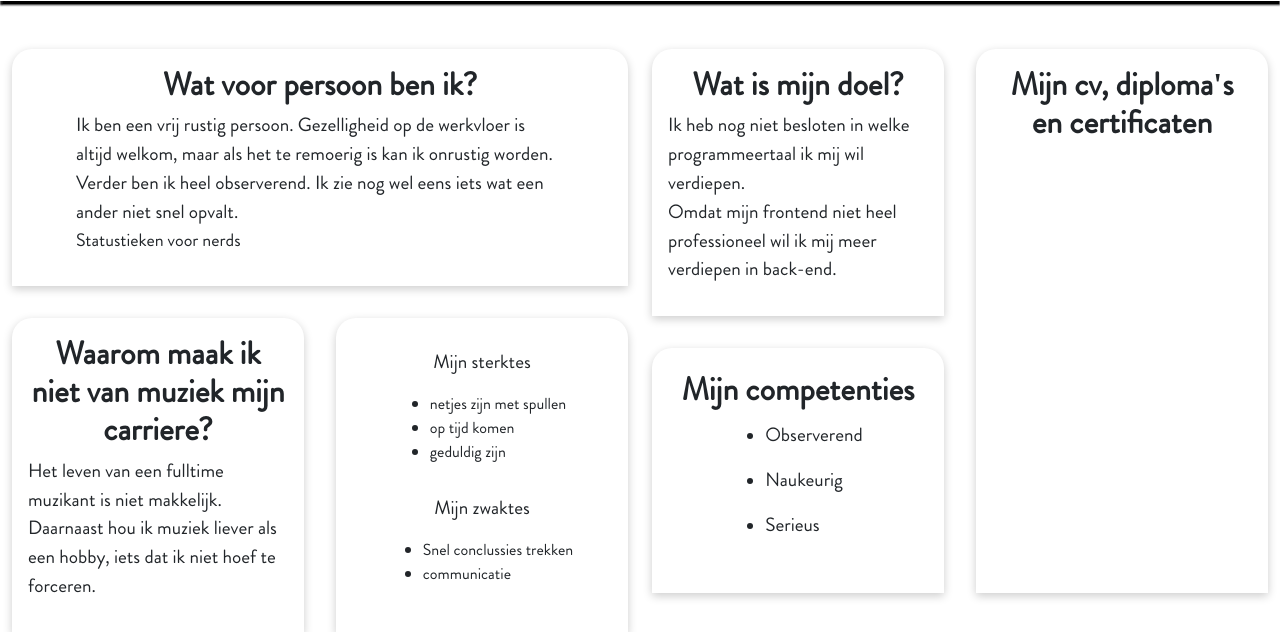
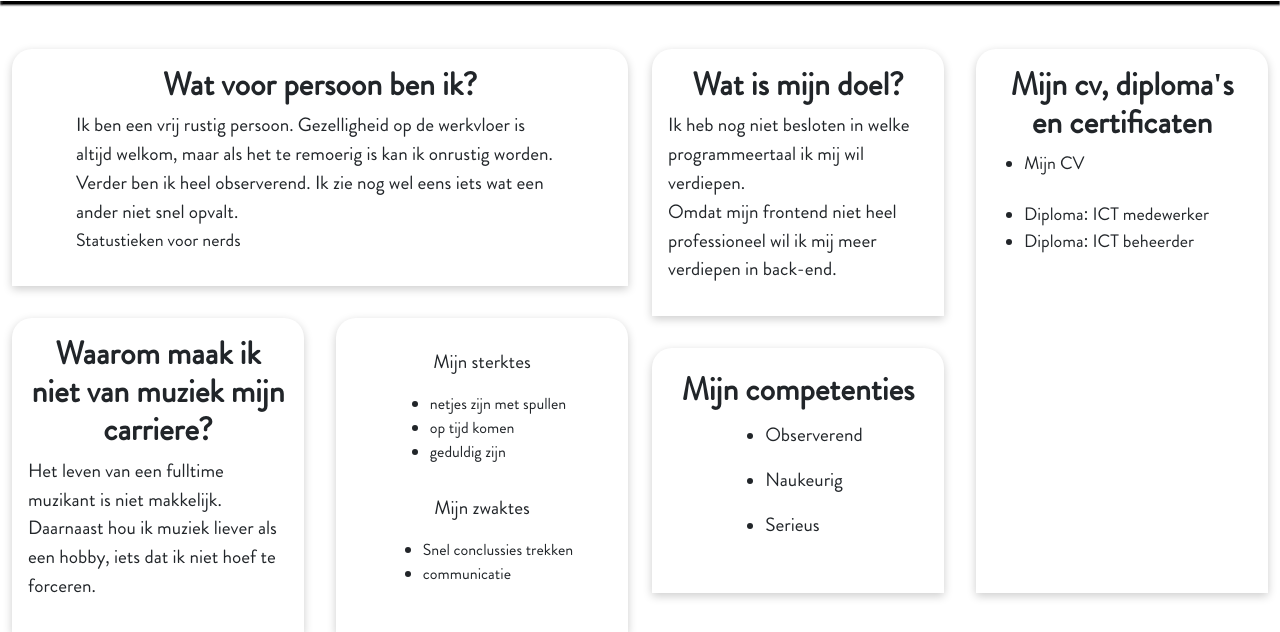
Before and after one commit to Milan-Pallas/dev_portfolio, a PHP site: page /wie_ben_ik.php in a window 1280 px wide. Shown: the part 527-1159 px from the top of the page. Run offline with PHP 8.4, Linux system fonts and the light colour scheme; the visitor is signed in with stand-in values (Sample User, id 1); data comes from the database, SQL or seed files in the repository.

Commit message:
gevoelige documenten toegevoegd

```diff
--- a/php_functies/functies.php
+++ b/php_functies/functies.php
@@ -90,7 +90,7 @@ function user_feedback()
         case "failed":
             return "Helaas, het lijkt er op dat de gebruikte inlog gegevens incorrect zijn.<br>Probeer het nog een keer... of ook niet.";
         case "nice_try":
-            return "Het lijkt er op dat je niet de juiste rechten hebt om deze website te bezoeken. Leuk geprobeerd, maar doe maar niet.";
+            return "Het lijkt er op dat je niet de juiste rechten hebt om deze website te bezoeken.";
         case "W3rkgev3r2938":
             return "Een goede dag gewenst, beste werkgever.";
         case "easteregg":
--- a/wie_ben_ik.php
+++ b/wie_ben_ik.php
@@ -95,7 +95,12 @@ check_session();
             </div>
             <div class="d-inline mt-auto h-100">
                 <h2>Mijn cv, diploma's en certificaten</h2>
-
+                <ul>
+                    <li><a href="./gevoelige_documenten/curriculum_vitae.pdf">Mijn CV</a></li>
+                    <br>
+                    <li><a href="./gevoelige_documenten/mbo_ict_medewerker.pdf">Diploma: ICT medewerker</a></li>
+                    <li><a href="./gevoelige_documenten/mbo_ict_beheerder.pdf">Diploma: ICT beheerder</a></li>
+                </ul>
             </div>
             <div>
                 <h2>Mijn competenties</h2>
```
Also changed, not shown: 3 other files.
